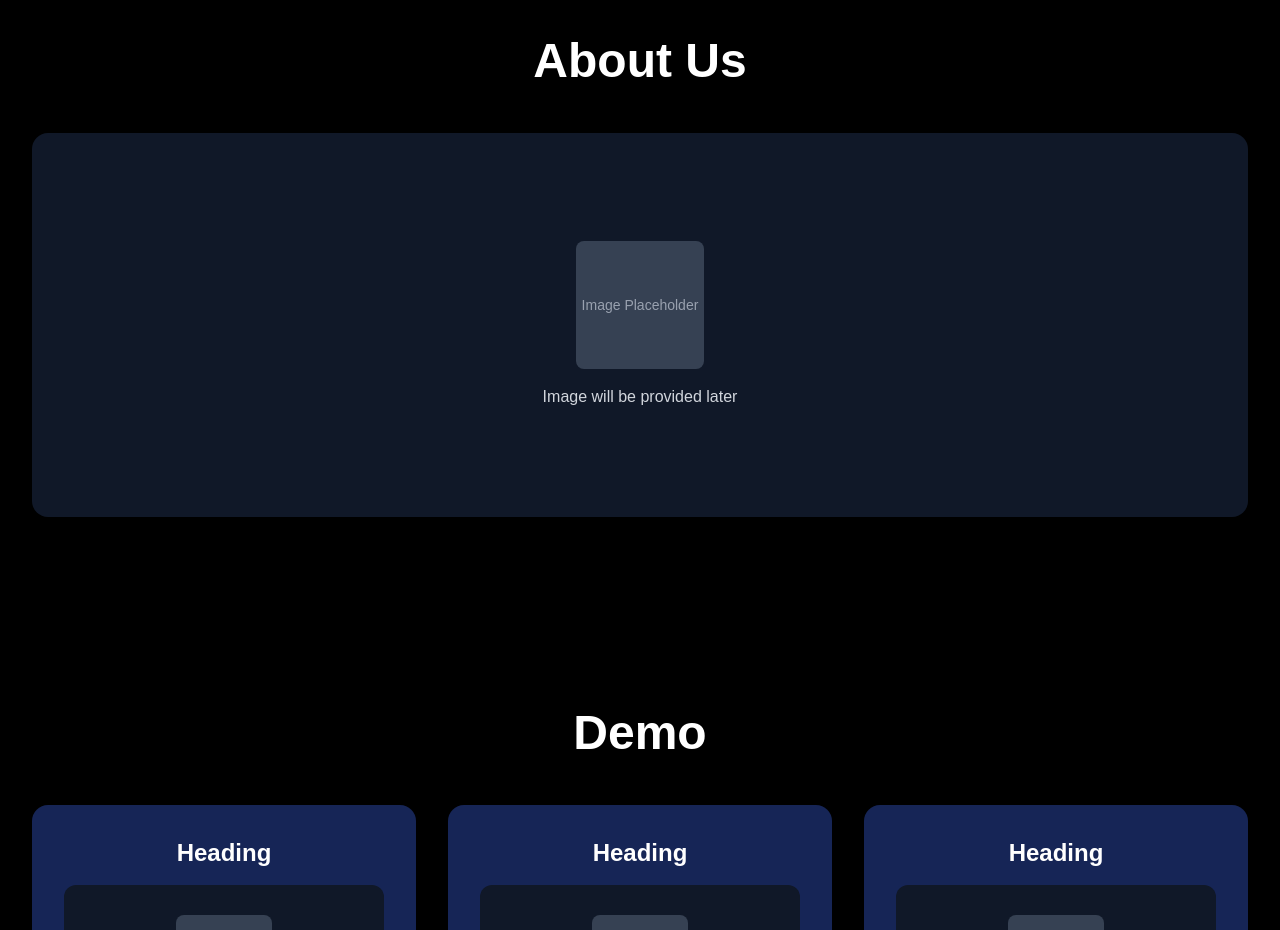
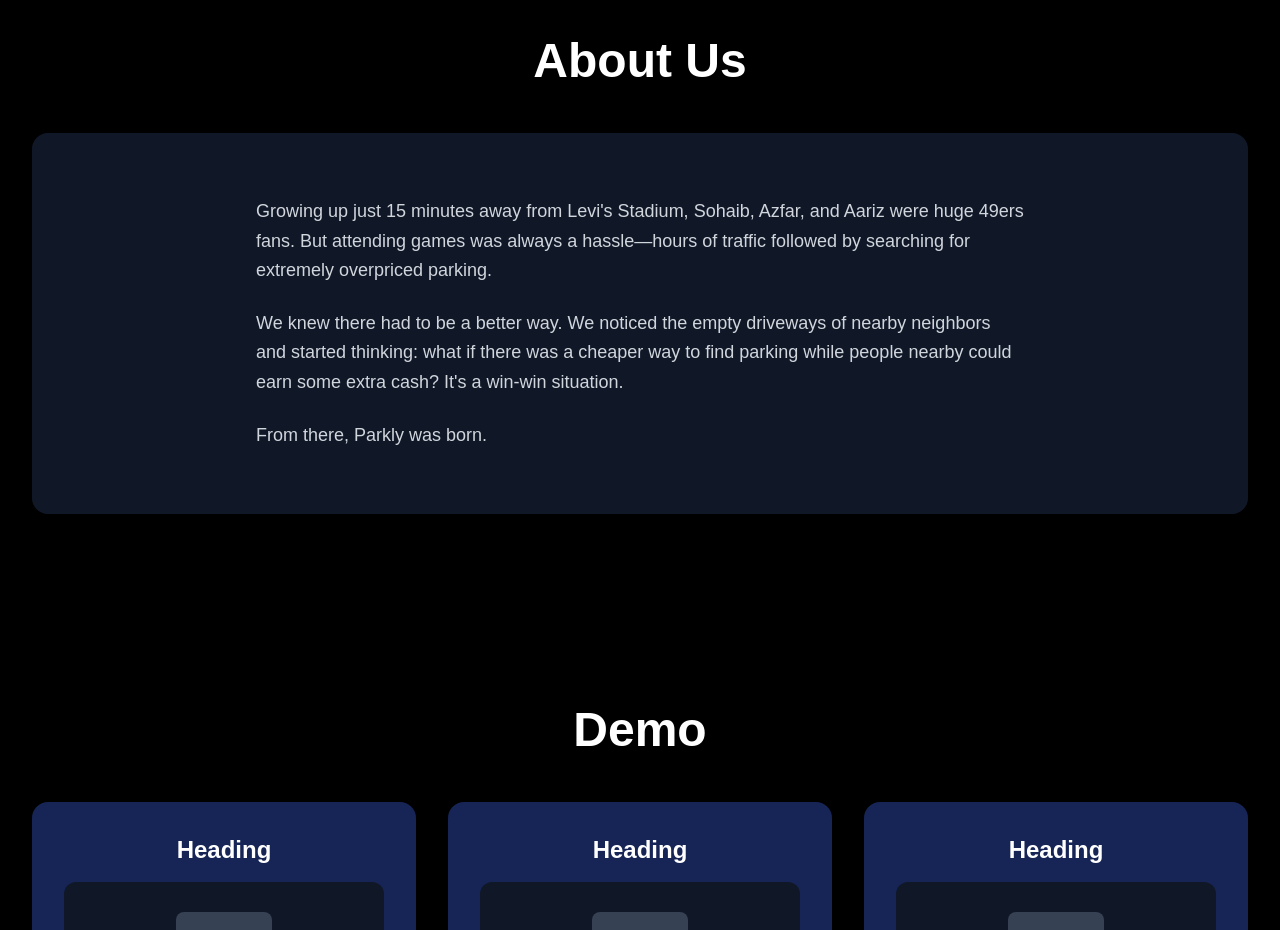
Before and after one commit to aiqbal34/parklywebsite, a Next.js app: page / in a window 1280 px wide. Shown: the part 980-1910 px from the top of the page. Built offline with nearby package versions, Linux system fonts and the light colour scheme.

Commit message:
About Us Description

```diff
--- a/src/app/page.tsx
+++ b/src/app/page.tsx
@@ -76,12 +76,17 @@
           </h2>
         </AnimatedSection>
         <AnimatedSection direction="up">
-          <div className="bg-gray-900 rounded-2xl p-8 lg:p-16 h-96 flex items-center justify-center">
-            <div className="text-center">
-              <div className="w-32 h-32 mx-auto bg-gray-700 rounded-lg flex items-center justify-center mb-4">
-                <span className="text-gray-400 text-sm">Image Placeholder</span>
-              </div>
-              <p className="text-gray-300">Image will be provided later</p>
+          <div className="bg-gray-900 rounded-2xl p-8 lg:p-16">
+            <div className="max-w-3xl mx-auto">
+              <p className="text-gray-300 text-lg leading-relaxed mb-6">
+                Growing up just 15 minutes away from Levi's Stadium, Sohaib, Azfar, and Aariz were huge 49ers fans. But attending games was always a hassle—hours of traffic followed by searching for extremely overpriced parking.
+              </p>
+              <p className="text-gray-300 text-lg leading-relaxed mb-6">
+                We knew there had to be a better way. We noticed the empty driveways of nearby neighbors and started thinking: what if there was a cheaper way to find parking while people nearby could earn some extra cash? It's a win-win situation.
+              </p>
+              <p className="text-gray-300 text-lg leading-relaxed">
+                From there, Parkly was born.
+              </p>
             </div>
           </div>
         </AnimatedSection>
```
